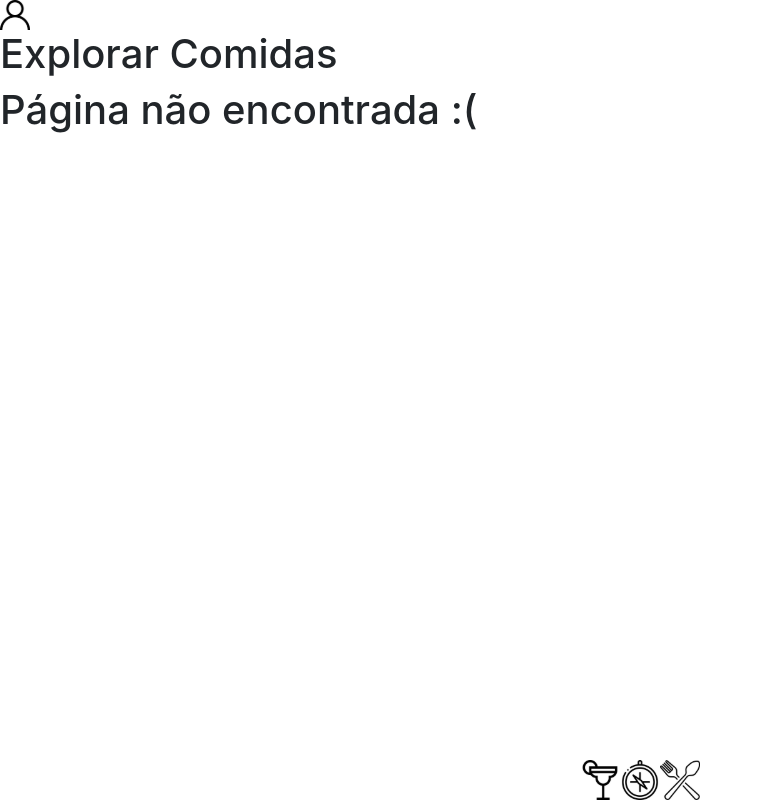
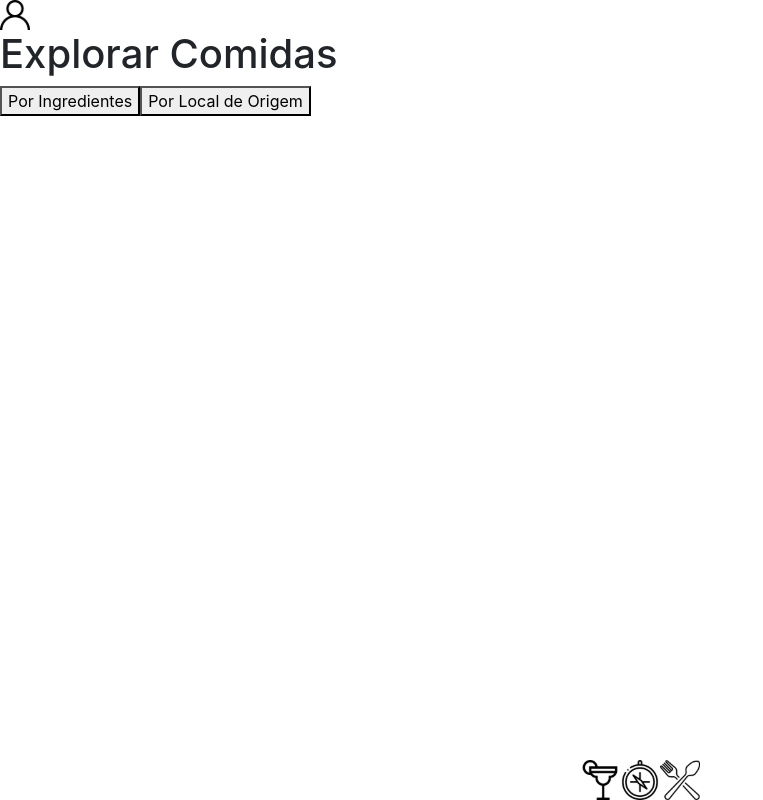
Before and after one commit to bearibeiroa/Recipe-App, a React (Create React App) app: page /explorar/comidas in a window 1280 px wide. Shown: the whole page, without its empty margins (0-763 px from the left). Built offline with nearby package versions, Linux system fonts and the light colour scheme; no server answers.

Commit message:
Tela de explorar, tela de explorar comidas e bebi

```diff
--- a/src/pages/Explorar.js
+++ b/src/pages/Explorar.js
@@ -1,4 +1,5 @@
 import React, { useState } from 'react';
+import { Link } from 'react-router-dom';
 import Footer from '../components/Footer';
 import Header from '../components/Header';
 
@@ -9,7 +10,12 @@ function Explorar() {
   return (
     <>
       <Header title={ title } haveSearch={ haveSearch } />
-      <h1>Página não encontrada :(</h1>
+      <Link to="/explorar/comidas">
+        <button data-testid="explore-food" type="button">Explorar Comidas</button>
+      </Link>
+      <Link to="/explorar/bebidas">
+        <button data-testid="explore-drinks" type="button">Explorar Bebidas</button>
+      </Link>
       <Footer />
     </>
   );
--- a/src/pages/ExplorarBebidas.js
+++ b/src/pages/ExplorarBebidas.js
@@ -1,14 +1,37 @@
-import React, { useState } from 'react';
+import React, { useEffect, useState } from 'react';
+import { Link } from 'react-router-dom';
 import Footer from '../components/Footer';
 import Header from '../components/Header';
 
 function ExplorarBebidas() {
-  const [title] = useState('Explorar Bebidas');
+  const [title] = useState('Explorar Comidas');
   const [haveSearch] = useState(false);
+  const [isFetch, setIsFetch] = useState(false);
+  const [drink, setDrink] = useState([]);
+
+  async function requestRandomApi() {
+    const request = await fetch('https://www.thecocktaildb.com/api/json/v1/1/random.php');
+    const result = await request.json();
+    setDrink(result);
+    setIsFetch(true);
+  }
+
+  useEffect(() => {
+    requestRandomApi();
+  }, []);
+
   return (
     <>
       <Header title={ title } haveSearch={ haveSearch } />
-      <h1>Página não encontrada :(</h1>
+      <Link to="/explorar/bebidas/ingredientes">
+        <button type="button" data-testid="explore-by-ingredient">
+          Por Ingredientes
+        </button>
+      </Link>
+      { isFetch ? (
+        <Link to={ `/bebidas/${drink.drinks[0].idDrink}` }>
+          <button type="button" data-testid="explore-surprise">Me Surpreenda!</button>
+        </Link>) : null }
       <Footer />
     </>
   );
--- a/src/pages/ExplorarComidas.js
+++ b/src/pages/ExplorarComidas.js
@@ -1,14 +1,40 @@
-import React, { useState } from 'react';
+import React, { useEffect, useState } from 'react';
+import { Link } from 'react-router-dom';
 import Footer from '../components/Footer';
 import Header from '../components/Header';
 
 function ExplorarComidas() {
   const [title] = useState('Explorar Comidas');
   const [haveSearch] = useState(false);
+  const [isFetch, setIsFetch] = useState(false);
+  const [meal, setMeal] = useState([]);
+
+  async function requestRandomApi() {
+    const request = await fetch('https://www.themealdb.com/api/json/v1/1/random.php');
+    const result = await request.json();
+    setMeal(result);
+    setIsFetch(true);
+  }
+
+  useEffect(() => {
+    requestRandomApi();
+  }, []);
+
   return (
     <>
       <Header title={ title } haveSearch={ haveSearch } />
-      <h1>Página não encontrada :(</h1>
+      <Link to="/explorar/comidas/ingredientes">
+        <button type="button" data-testid="explore-by-ingredient">
+          Por Ingredientes
+        </button>
+      </Link>
+      <Link to="/explorar/comidas/area">
+        <button type="button" data-testid="explore-by-area">Por Local de Origem</button>
+      </Link>
+      { isFetch ? (
+        <Link to={ `/comidas/${meal.meals[0].idMeal}` }>
+          <button type="button" data-testid="explore-surprise">Me Surpreenda!</button>
+        </Link>) : null }
       <Footer />
     </>
   );
```
